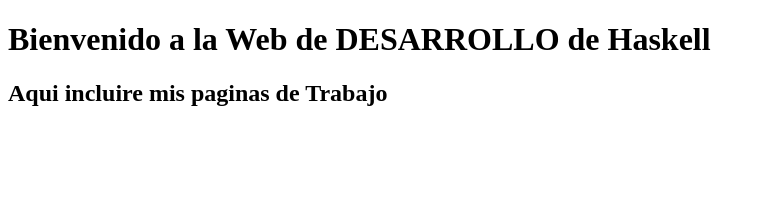
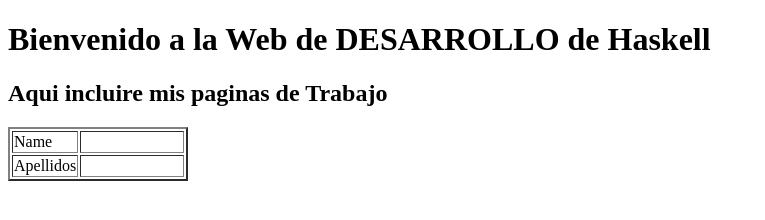
Before and after one commit to ggonzalez77/pagina-web, a plain HTML site: page index.html in a window 1280 px wide. Shown: the whole page, without its empty margins (0-765 px from the left). Drawn offline with Linux system fonts and the light colour scheme.

Commit message:
Inclusion de la tabla de Usuario
He añadido la tabla de usuario con su nombre y apellidos

```diff
--- a/index.html
+++ b/index.html
@@ -7,5 +7,19 @@
 <body>
 <h1>Bienvenido a la Web de DESARROLLO  de Haskell</h1>
 <h2>Aqui incluire mis paginas de Trabajo</h2>
+<table border="2">
+
+	<tr>
+		<td>Name
+		</td>
+		<td width="100">
+		</td>
+	</tr>
+	<tr>
+		<td>Apellidos </td>
+		<td width="100"></td>
+	</tr>
+</table>
+
 </body>
 </html>
```
